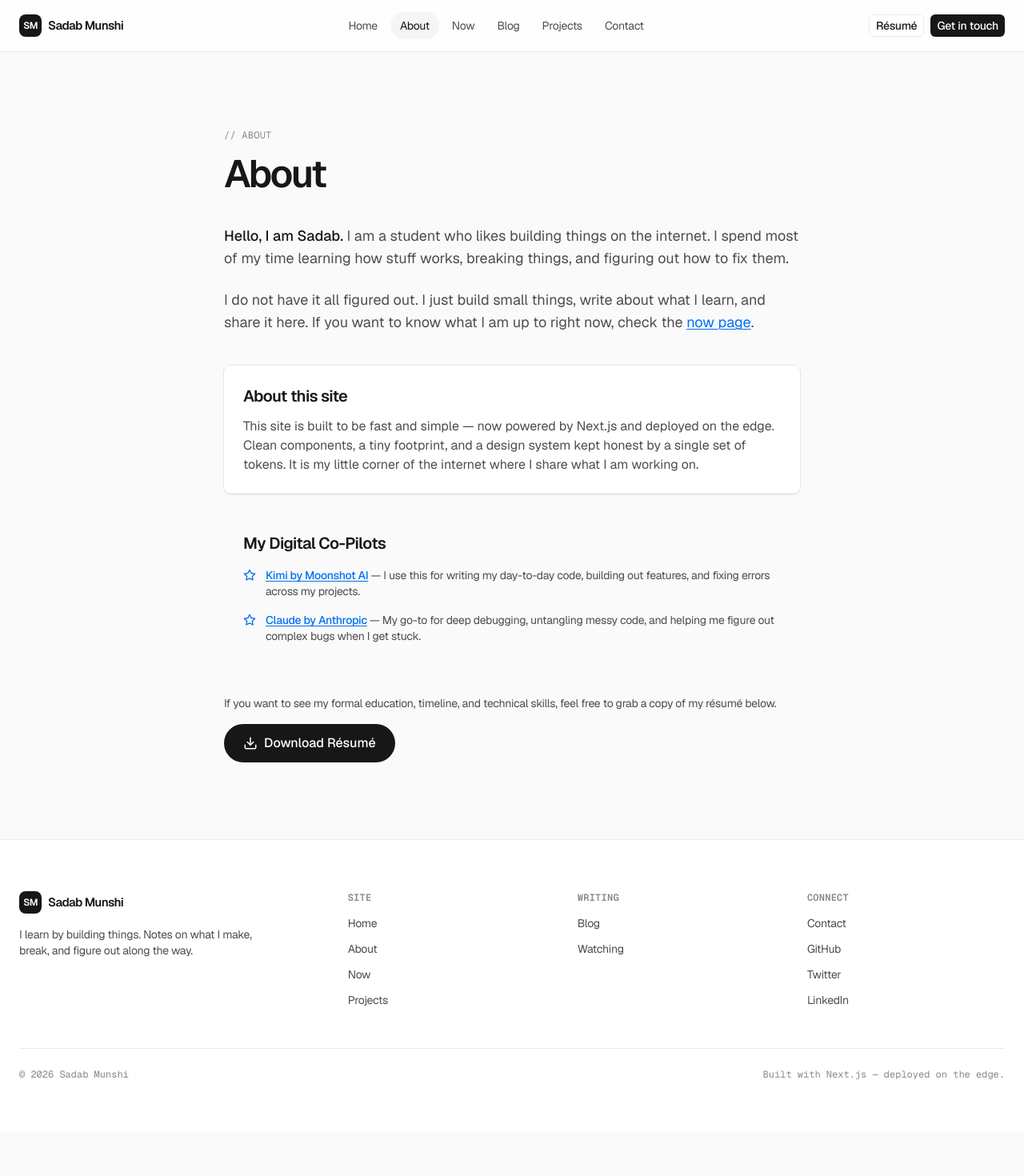
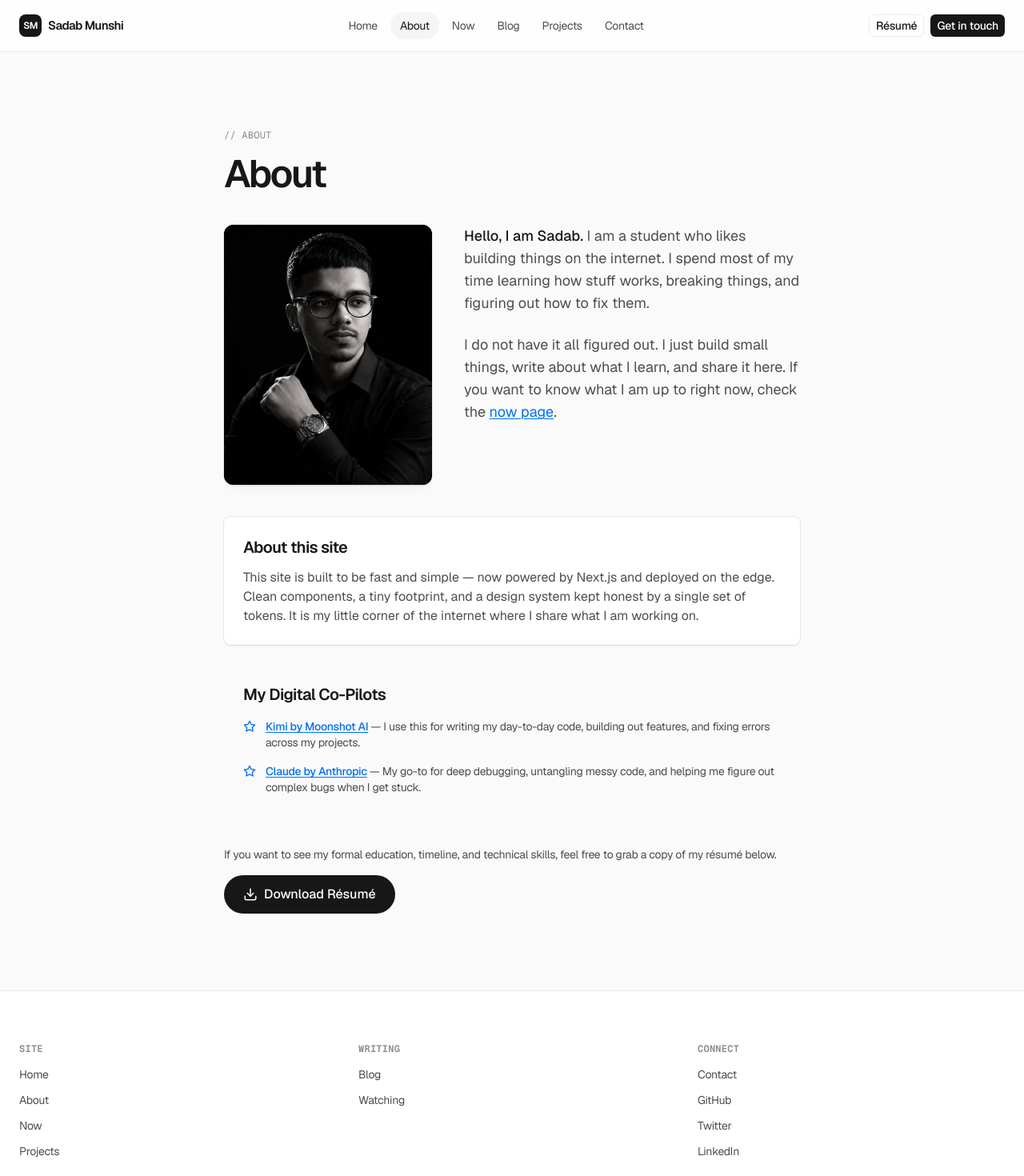
Before and after one commit to fortestbysadab/NextSadabsite, a Next.js app: page /about in a window 1280 px wide. Shown: the top 1470 px of the page at 80% size. Before the commit the page ends 1415 px from the top, so only its background shows below. Built offline with nearby package versions, Linux system fonts and the light colour scheme.

Commit message:
Add portrait to About page; remove home hero date and footer brand block

```diff
--- a/src/app/about/page.tsx
+++ b/src/app/about/page.tsx
@@ -1,4 +1,5 @@
 import type { Metadata } from "next";
+import Image from "next/image";
 import Link from "next/link";
 import PageHeader from "@/components/PageHeader";
 import { site } from "@/lib/site";
@@ -40,7 +41,21 @@ export default function AboutPage() {
 
       <PageHeader eyebrow="// about" title="About" />
 
-      <article className="prose-doc mt-2xl">
+      {/* Intro split: portrait + story */}
+      <div className="mt-2xl grid items-start gap-2xl md:grid-cols-[260px_1fr]">
+        <figure className="overflow-hidden rounded-lg bg-primary shadow-level-4">
+          <Image
+            src="/assets/images/sadab-portrait.jpg"
+            alt="Portrait of Sadab Munshi"
+            width={1024}
+            height={1280}
+            priority
+            className="h-auto w-full object-cover"
+            sizes="(max-width: 768px) 100vw, 260px"
+          />
+        </figure>
+
+        <article className="prose-doc">
           <p>
             <strong>Hello, I am Sadab.</strong> I am a student who likes building
             things on the internet. I spend most of my time learning how stuff
@@ -48,14 +63,15 @@ export default function AboutPage() {
           </p>
           <p>
             I do not have it all figured out. I just build small things, write
-          about what I learn, and share it here. If you want to know what I am up
-          to right now, check the{" "}
+            about what I learn, and share it here. If you want to know what I am
+            up to right now, check the{" "}
             <Link href="/now" className="link-inline">
               now page
             </Link>
             .
           </p>
         </article>
+      </div>
 
       {/* About this site */}
       <div className="mt-2xl rounded-md bg-canvas p-lg shadow-level-2">
--- a/src/app/page.tsx
+++ b/src/app/page.tsx
@@ -13,12 +13,6 @@ const moods = [
 
 export default function HomePage() {
   const recent = getAllPosts().slice(0, 3);
-  const today = new Date().toLocaleDateString("en-US", {
-    weekday: "long",
-    year: "numeric",
-    month: "long",
-    day: "numeric",
-  });
   const mood = moods[new Date().getDate() % moods.length];
 
   return (
@@ -26,7 +20,6 @@ export default function HomePage() {
       {/* ───────── Hero ───────── */}
       <MeshHero>
         <div className="flex max-w-3xl flex-col gap-lg">
-          <p className="eyebrow">{today}</p>
           <h1 className="text-display-lg text-ink md:text-display-xl">
             I get curious. Then I build something.
           </h1>
--- a/src/components/Footer.tsx
+++ b/src/components/Footer.tsx
@@ -1,6 +1,5 @@
 import Link from "next/link";
 import { footerNav, site } from "@/lib/site";
-import Logo from "./Logo";
 
 export default function Footer() {
   const year = new Date().getFullYear();
@@ -8,16 +7,7 @@ export default function Footer() {
   return (
     <footer className="border-t border-hairline bg-canvas">
       <div className="container-page py-4xl">
-        <div className="grid grid-cols-1 gap-2xl md:grid-cols-[1.5fr_1fr_1fr_1fr]">
-          {/* Brand column */}
-          <div className="flex flex-col gap-md">
-            <Logo />
-            <p className="max-w-xs text-body-sm text-body">
-              I learn by building things. Notes on what I make, break, and
-              figure out along the way.
-            </p>
-          </div>
-
+        <div className="grid grid-cols-2 gap-2xl sm:grid-cols-3">
           {/* Nav columns */}
           {footerNav.map((col) => (
             <div key={col.label} className="flex flex-col gap-sm">
```
Also changed, not shown: public/assets/images/sadab-portrait.jpg (added). Lines whose indentation alone changed are shown as unchanged.
